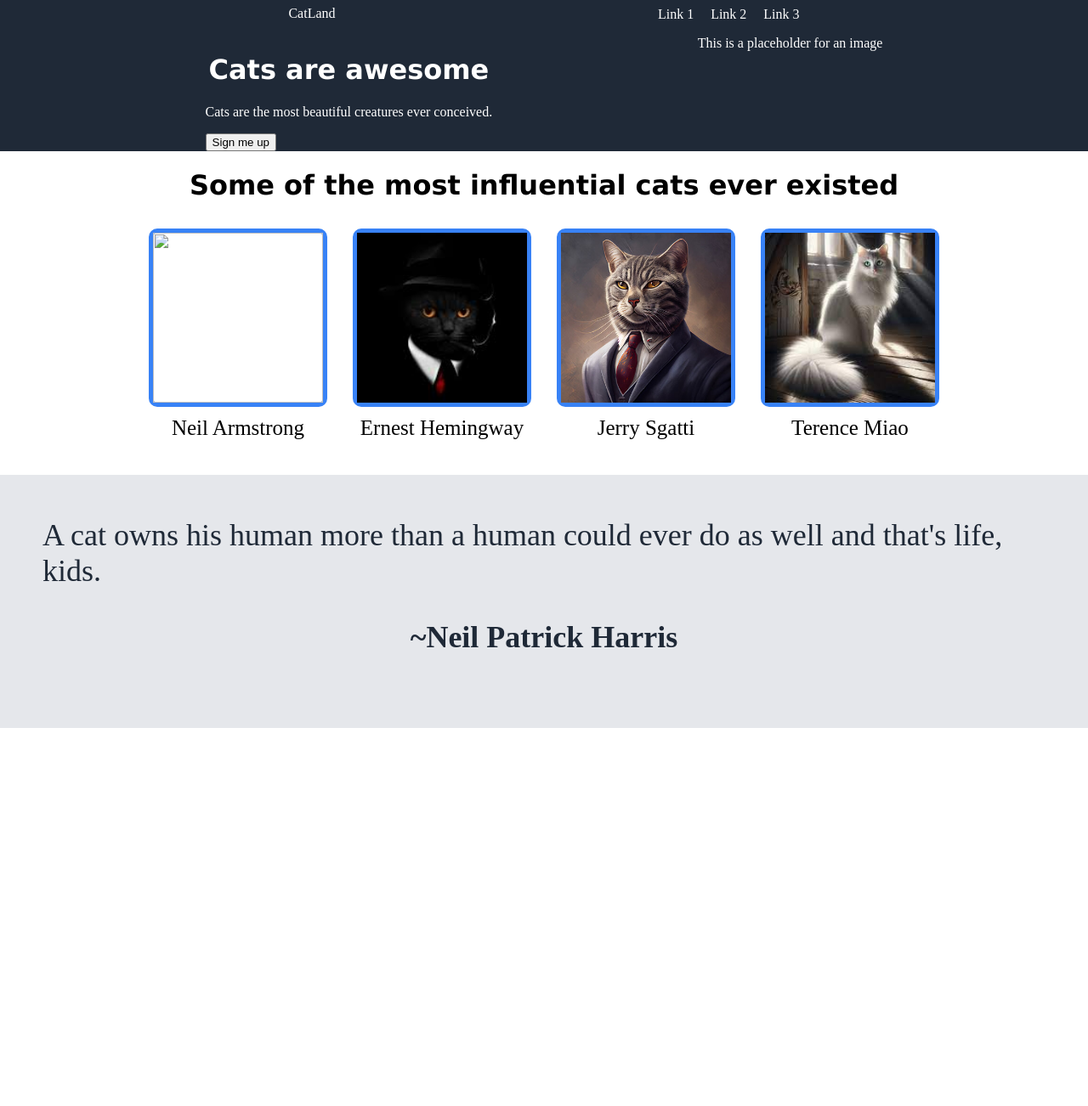
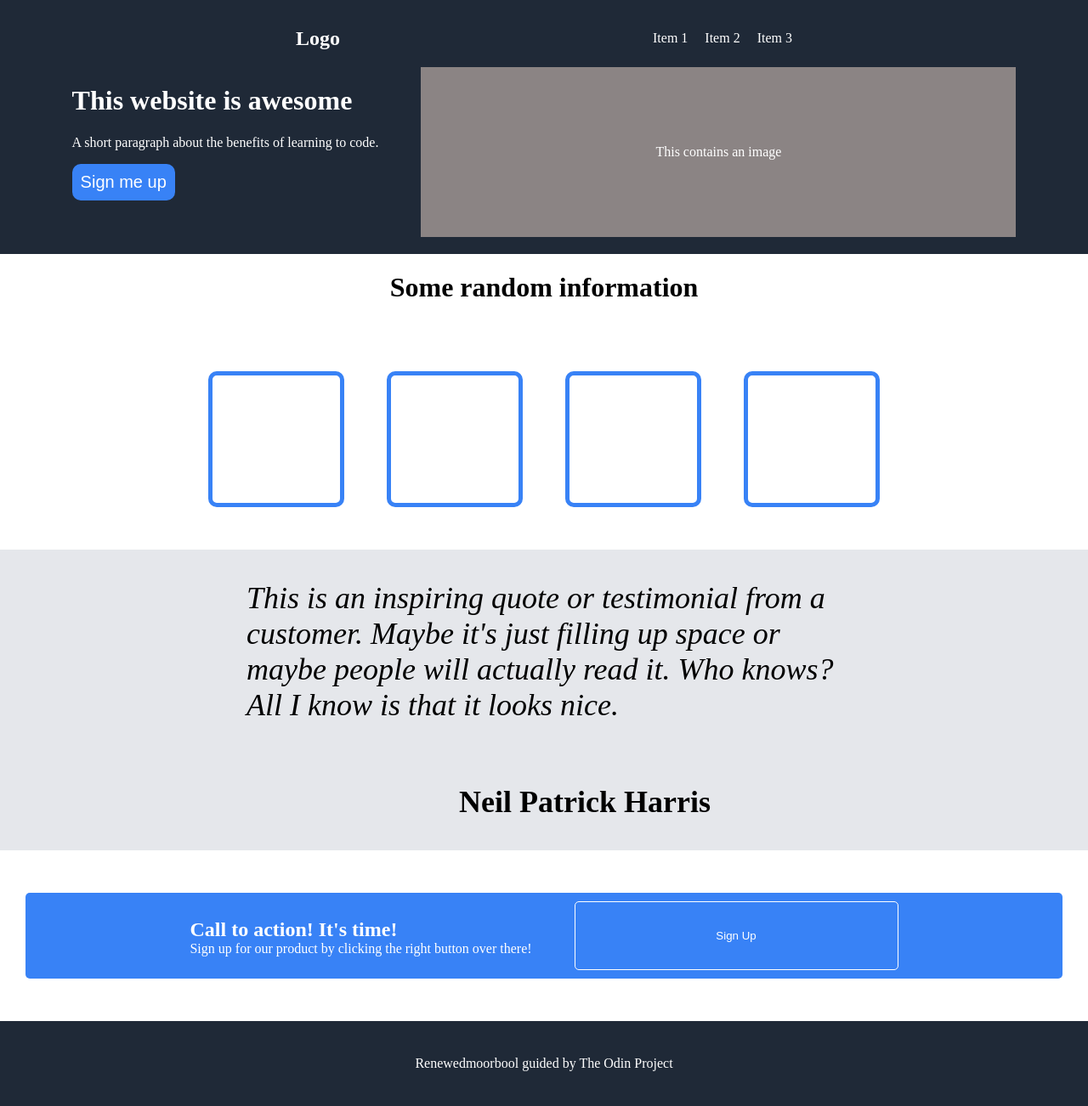
Before and after one commit to renewedmoorbool/landing-page, a plain HTML site: page index.html in a window 1280 px wide. Shown: the part 8-1310 px from the top of the page at 85% size. Before the commit the page ends 1265 px from the top, so only its background shows below. Drawn offline with Linux system fonts and the light colour scheme.

Commit message:
Finished project

```diff
--- a/index.html
+++ b/index.html
@@ -9,41 +9,62 @@
 </head>
 
 <body>
-    <div id = 'header'>
-        <div class = 'menu'>
-            <div class = 'logo'> CatLand  </div>
-            <ul class = 'links'>
-                <li> Link 1  </li>
-                <li> Link 2  </li>
-                <li> Link 3  </li>
+    <div class = 'header'>
+        <div class = 'first-line'>
+            <h2> Logo</h2>
+            <ul>
+                <li> Item 1</li>
+                <li> Item 2</li>
+                <li> Item 3</li>
             </ul>
         </div>
 
-        <div class = "content">
-            <div class = 'triad'>
-                <h1> Cats are awesome </h1>
-                <p> Cats are the most beautiful creatures ever conceived. </p>
-                <button id "sign-me-up"> Sign me up </button>
+        <div class = 'container'>
+            <div class = 'introduction'>
+                <h1> This website is awesome</h1>
+                <p> A short paragraph about the benefits of learning to code. </p>
+                <button id = 'sign-me-up'> Sign me up</button>
             </div>
 
-            <div class = 'placeholder'> This is a placeholder for an image </div>
-
+            <div class = 'img-holder'> This contains an image</div>
         </div>
     </div>
 
-    <h1> Some of the most influential cats ever existed </h1>
-    <div class = 'boxes'>
-        <div class = 'card'> <img src = 'images/rainbowcat.jpg'> <div> Neil Armstrong   </div> </div>
-        <div class = 'card'> <img src = 'images/cathat.jpeg'>    <div> Ernest Hemingway </div> </div>
-        <div class = 'card'> <img src = 'images/elegantcat.jpg'> <div> Jerry Sgatti     </div> </div>
-        <div class = 'card'> <img src = 'images/misscat.jpeg'>   <div> Terence Miao     </div> </div>
+    <h1 style = 'text-align: center;'> Some random information </h1>
+
+    <div class = 'cards'>
+        <div class='card'></div>
+        <div class='card'></div>
+        <div class='card'></div>
+        <div class='card'></div>
     </div>
 
-    <div class = 'quote'>
-        <div> A cat owns his human more than a human could ever do as well and that's life, kids. </div>
-        <p> <strong>  ~Neil Patrick Harris </strong> </p>
+    <div class = 'grey-section'>
+        <p>
+            <em>
+                This is an inspiring quote or testimonial from a customer.
+                Maybe it's just filling up space or maybe people will actually
+                read it. Who knows? All I know is that it looks nice.
+            </em>
+        </p>
+
+        <p style = 'margin-left: 500px;'> <strong> Neil Patrick Harris </strong></p>
     </div>
 
+    <div class = 'cta-wrapper'>
+        <div class = 'call-to-action'>
+            <div class = 'cta-sentences'>
+                <h2> Call to action! It's time!</h2>
+                <p> Sign up for our product by clicking the right button over there!</p>
+            </div>
+
+            <button class = 'cta-button'> Sign Up</button>
+        </div>
+    </div>
+
+    <div class = 'footer'>
+        <p> Renewedmoorbool guided by The Odin Project </p>
+    </div>
 </body>
 
 </html>
--- a/style.css
+++ b/style.css
@@ -1,78 +1,124 @@
-html, body {
+body, html {
+    padding: 0;
     margin: 0;
 }
 
-
-h1 {
-    text-align: center;
-    font-family: Verdana, Geneva, Tahoma, sans-serif;
-}
-#header {
-    background-color: #1F2937;
+.header {
+    background: #1F2937;
     color: white;
+    padding: 20px;
 }
 
-.menu {
+.first-line {
     display: flex;
+    align-items: center;
     justify-content: space-evenly;
-}
-
-.logo {
-    margin-top: 15px;
-}
-
-
-.links {
-    display: flex;
-    flex-direction: row;
-    gap: 20px;
 }
 
 ul {
     list-style: none;
+    display: flex;
+    gap: 20px;
 }
 
-.content {
+.container {
     display: flex;
     flex-direction: row;
-    justify-content: space-evenly;
+    justify-content: center;
+    gap: 50px;
 }
 
-.boxes {
+.img-holder {
+    background-color: rgb(139, 132, 132);
+    width: 700px;
+    height: 200px;
     display: flex;
     justify-content: center;
     align-items: center;
-    gap: 30px;
+}
 
+#sign-me-up {
+    background-color: #3882F6;
+    color: white;
+    padding: 10px;
+    font-size: 20px;
+    border: none;
+    border-radius: 10px;
 }
-.boxes .card {
+
+.cards {
+    display: flex;
+    flex-direction: row;
+    align-items: center;
+    justify-content: center;
+    gap: 50px;
+    margin-top: 80px;
+}
+
+.card {
+    width: 150px;
+    height: 150px;
     border: 5px solid #3882F6;
     border-radius: 10px;
-    width: 200px;
-    height: 200px;
 }
 
-.boxes div {
-    text-align: center;
-    margin-top: 10px;
-    font-size: 25px;
+.grey-section {
+    margin-top: 50px;
+    background-color: #E5E7EB;
+
+    display: flex;
+    flex-direction: column;
+    justify-content: center;
+    align-items: center;
+    font-size: 36px;
 }
 
-.boxes img {
-    height: 200px;
-    width: 200px;
-    object-fit: cover;
+.grey-section p {
+    width: 700px;
 }
 
-.quote {
-    background-color: #E5E7EB;
-    font-size: 36px;
-    color: #1F2937;
+.cta-wrapper {
     display: flex;
     align-items: center;
     justify-content: center;
+}
+
+.call-to-action {
+    margin-top: 50px;
+    background-color: #3882F6;
+    border-radius: 5px;
+    color: white;
+    width: 1200px;
+    display: flex;
+    padding: 10px;
+    justify-content: center;
+    gap: 50px;
+}
+
+.cta-sentences {
+    display: flex;
     flex-direction: column;
-    margin-top: 80px;
-    margin-bottom: 400px;
-    padding: 50px;
 }
+
+.cta-sentences p {
+    margin-top: -20px;
+}
+
+.cta-button {
+    background-color: #3882F6;
+    border-radius: 5px;
+    border: 1px solid white;
+    color: white;
+    width: 100px;
+    flex: 0.5;
+}
+
+.footer {
+    display: flex;
+    align-items: center;
+    justify-content: center;
+    margin-top: 50px;
+    background-color: #1F2937;
+    color: white;
+    height: 100px;
+}
```
